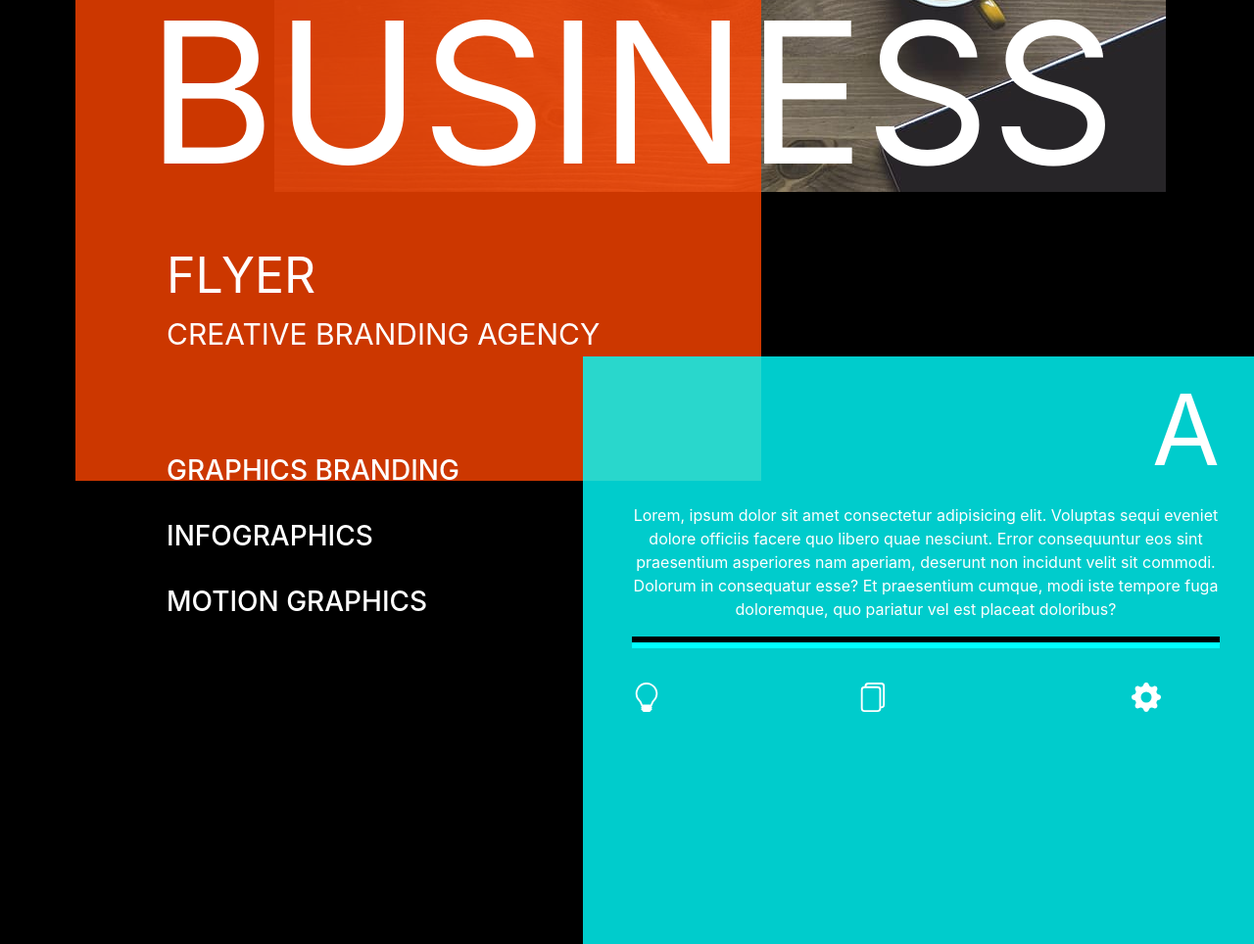
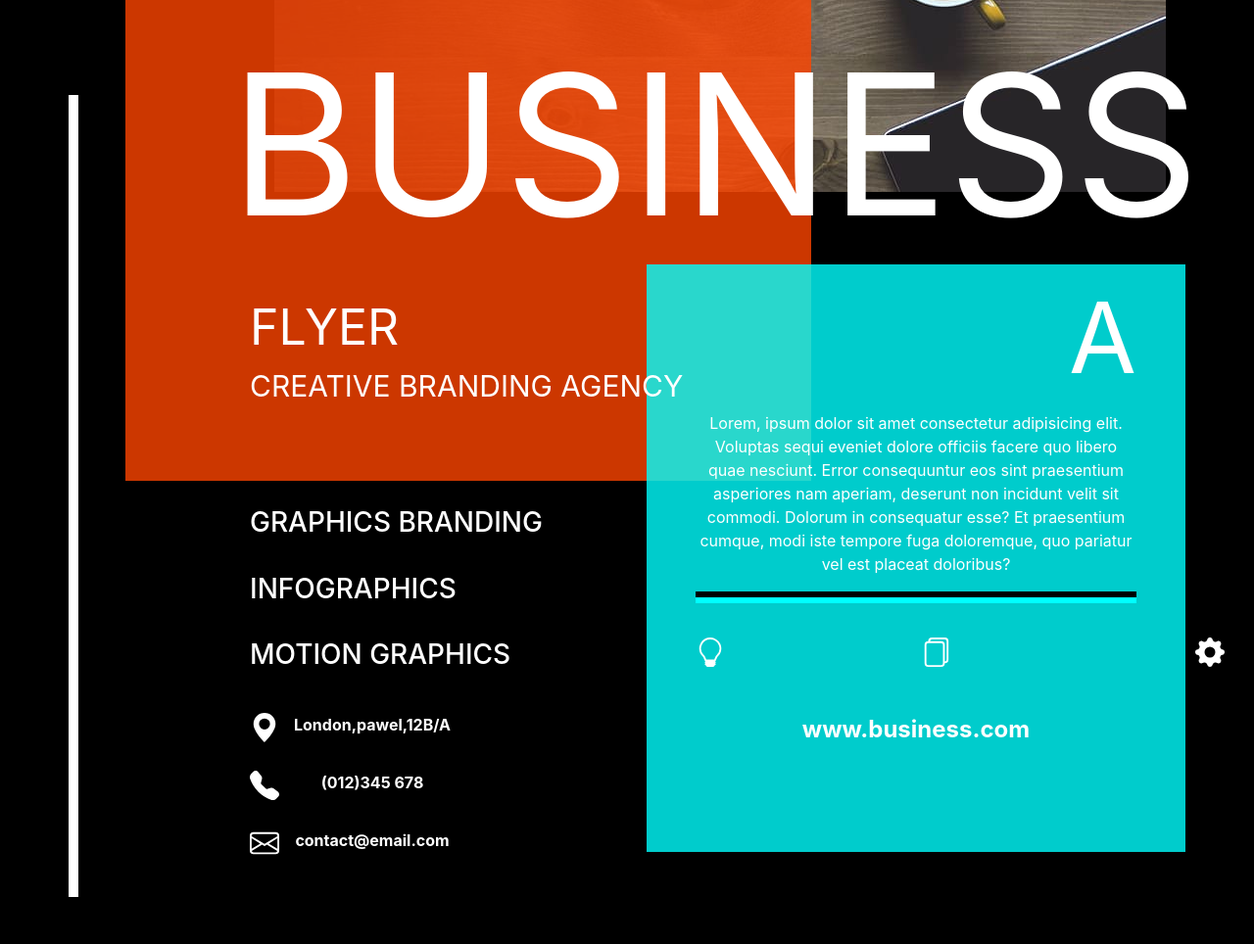
Before and after one commit to tisavirsodiya/layout5, a plain HTML site: page indx.html in a window 1280 px wide. Shown: the part 409-1373 px from the top of the page at 98% size. After the commit the page ends 1325 px from the top, so only its background shows below. Drawn offline with nearby package versions, Linux system fonts and the light colour scheme.

Commit message:
design done

```diff
--- a/css.css
+++ b/css.css
@@ -32,14 +32,14 @@ background-image: url('main_img.jpg');
  z-index:-3;
 }
 /* orange part */
-.orange
+.orange_part
 {
-    background-color: rgb(255, 69, 0,0.8);
-    left:12%;
-    position: absolute;
-    z-index: -2;
-    width:700px;
-    height:900px;
+    /* background-color: rgb(255, 69, 0,0.8); */
+    /* left:12%; */
+    /* position: absolute; */
+    /* z-index: -2; */
+    /* width:700px; */
+    /* height:900px; */
     padding-right:30px;
     padding-left:30px;
 }
@@ -47,6 +47,10 @@ background-image: url('main_img.jpg');
 {
     margin-top:35px;
     color:white;
+}
+.coded
+{
+    font-size:50px;
 }
 .logo
 {
@@ -96,15 +100,39 @@ background-image: url('main_img.jpg');
     padding-left:170px;
     margin-top:100px;
 }
+.location
+{
+  color:white;
+  left:10%;
+  text-align:center;
+  padding-left:50px;
+  margin-top:-30px;
+}
+.call
+{
+  color:white;
+  left:10%;
+  text-align:center;
+  padding-left:50px;
+  margin-top:-30px;
+ }
+.mail
+{
+  color:white;
+  left:10%;
+  text-align:center;
+  padding-left:50px;
+  margin-top:-30px;
+}
 /* cyan part */
-.cyan
+.cyan_part
 {
-    background-color:rgb(0, 255, 255,0.8);
-    right:0%;
-    position: absolute;
-    z-index: -1;
-    width:700px;
-    height:600px;
+    /* background-color:rgb(0, 255, 255,0.8); */
+    /* right:0%; */
+    /* position: absolute; */
+    /* z-index: -1; */
+    /* width:700px; */
+    /* height:500px; */
     padding-right:50px;
     padding-left:50px;
 
@@ -132,3 +160,40 @@ background-image: url('main_img.jpg');
 {
     display:flex;
 }
+.www
+{
+    color:white;
+    text-align:center;
+    padding-top:50px;
+}
+.border_left
+{
+    border-left: white 10px solid;
+    width:500px;
+    height:819px;
+    margin-top:-773px;
+    left:0%;
+}
+.orange
+{
+    background-color: rgb(255, 69, 0,0.8);
+    z-index: -2;
+    width:700px;
+    height:900px;
+    position:absolute;
+    left:10%;
+
+
+}
+.cyan_part
+{
+    background-color:rgb(0, 255, 255,0.8);
+    bottom:0%;
+    right:0%;
+    position: absolute;
+    z-index: -1;
+    width:550px;
+    height:600px;
+
+
+}
--- a/indx.html
+++ b/indx.html
@@ -13,7 +13,10 @@
 </head>
 
 <body style="background-color: black;">
+  <div class="orange"></div>
+  <div class="cyan"></div>
   <!-- image -->
+  <div class="container">
   <section>
     <div class="line_1"></div>
     <div class="line_2"></div>
@@ -22,9 +25,9 @@
   <!-- orange part -->
   <div class="row">
     <div class="col-lg-7">
-      <div class="orange">
+      <div class="orange_part">
         <div class="bi">
-          <h1>bi</h1><sub>coded</sub>
+          <p class="coded">bi<h2><sub>coded</sub></h2></p>
           <p>Lorem ipsum dolor sit amet consectetur adipisicing elit. Dolor, eveniet laudantium! Maiores tempora quam
             est
             dolorem recusandae eveniet vero voluptatibus nesciunt. Blanditiis debitis nam maiores, ipsam dolorem
@@ -41,7 +44,7 @@
     </div>
     <!-- trend -->
     <div class="col-lg-5">
-      <div class="trend"style="margin-top:50px; margin-right:200px;">TREND</div>
+      <div class="trend" style="margin-top:50px; margin-right:200px;">TREND</div>
 
     </div>
   </div>
@@ -56,12 +59,25 @@
   <!-- black part -->
   <div class="row">
     <div class="col-lg-6">
-     <div class="black"><h3>GRAPHICS BRANDING<br><br>INFOGRAPHICS<br><br>MOTION GRAPHICS </h3></div>
+      <div class="black">
+        <h3>GRAPHICS BRANDING<br><br>INFOGRAPHICS<br><br>MOTION GRAPHICS </h3>
       </div>
-
+      <div class="location_img" style="padding-left:170px;"><svg xmlns="http://www.w3.org/2000/svg" width="30" height="30" fill="currentColor"
+          class="bi bi-geo-alt-fill" viewBox="0 0 16 16">
+          <path d="M8 16s6-5.686 6-10A6 6 0 0 0 2 6c0 4.314 6 10 6 10zm0-7a3 3 0 1 1 0-6 3 3 0 0 1 0 6z" />
+        </svg></div> <div class="location"><b>London,pawel,12B/A</b></div>
+      <div class="call_img"  style="padding-left:170px;"><svg xmlns="http://www.w3.org/2000/svg" width="30" height="30" fill="currentColor" class="bi bi-telephone-fill" viewBox="0 0 16 16">
+        <path fill-rule="evenodd" d="M1.885.511a1.745 1.745 0 0 1 2.61.163L6.29 2.98c.329.423.445.974.315 1.494l-.547 2.19a.678.678 0 0 0 .178.643l2.457 2.457a.678.678 0 0 0 .644.178l2.189-.547a1.745 1.745 0 0 1 1.494.315l2.306 1.794c.829.645.905 1.87.163 2.611l-1.034 1.034c-.74.74-1.846 1.065-2.877.702a18.634 18.634 0 0 1-7.01-4.42 18.634 18.634 0 0 1-4.42-7.009c-.362-1.03-.037-2.137.703-2.877L1.885.511z"/>
+      </svg></div> <div class="call"> <b>(012)345 678</b></div>
+      <div class="mail_img"  style="padding-left:170px;"><svg xmlns="http://www.w3.org/2000/svg" width="30" height="30" fill="currentColor"
+          class="bi bi-envelope" viewBox="0 0 16 16">
+          <path
+            d="M0 4a2 2 0 0 1 2-2h12a2 2 0 0 1 2 2v8a2 2 0 0 1-2 2H2a2 2 0 0 1-2-2V4Zm2-1a1 1 0 0 0-1 1v.217l7 4.2 7-4.2V4a1 1 0 0 0-1-1H2Zm13 2.383-4.708 2.825L15 11.105V5.383Zm-.034 6.876-5.64-3.471L8 9.583l-1.326-.795-5.64 3.47A1 1 0 0 0 2 13h12a1 1 0 0 0 .966-.741ZM1 11.105l4.708-2.897L1 5.383v5.722Z" />
+        </svg></div>  <div class="mail"><b>contact@email.com</b></div>
+    </div>
     <!-- cyan part -->
     <div class="col-lg-6">
-      <div class="cyan">
+      <div class="cyan_part">
         <div class="a">A</div>
         <div class="peregraph">
           <p>Lorem, ipsum dolor sit amet consectetur adipisicing elit. Voluptas sequi eveniet dolore officiis facere quo
@@ -72,22 +88,28 @@
         <div class="hr"></div>
         <div class="hr_2"></div>
         <div class="image">
-          <div class="image_1" style="margin-right:200px;"><svg xmlns="http://www.w3.org/2000/svg" width="30" height="30" fill="currentColor" class="bi bi-lightbulb" viewBox="0 0 16 16">
-            <path d="M2 6a6 6 0 1 1 10.174 4.31c-.203.196-.359.4-.453.619l-.762 1.769A.5.5 0 0 1 10.5 13a.5.5 0 0 1 0 1 .5.5 0 0 1 0 1l-.224.447a1 1 0 0 1-.894.553H6.618a1 1 0 0 1-.894-.553L5.5 15a.5.5 0 0 1 0-1 .5.5 0 0 1 0-1 .5.5 0 0 1-.46-.302l-.761-1.77a1.964 1.964 0 0 0-.453-.618A5.984 5.984 0 0 1 2 6zm6-5a5 5 0 0 0-3.479 8.592c.263.254.514.564.676.941L5.83 12h4.342l.632-1.467c.162-.377.413-.687.676-.941A5 5 0 0 0 8 1z"/>
+          <div class="image_1" style="margin-right:200px;"><svg xmlns="http://www.w3.org/2000/svg" width="30"
+              height="30" fill="currentColor" class="bi bi-lightbulb" viewBox="0 0 16 16">
+              <path
+                d="M2 6a6 6 0 1 1 10.174 4.31c-.203.196-.359.4-.453.619l-.762 1.769A.5.5 0 0 1 10.5 13a.5.5 0 0 1 0 1 .5.5 0 0 1 0 1l-.224.447a1 1 0 0 1-.894.553H6.618a1 1 0 0 1-.894-.553L5.5 15a.5.5 0 0 1 0-1 .5.5 0 0 1 0-1 .5.5 0 0 1-.46-.302l-.761-1.77a1.964 1.964 0 0 0-.453-.618A5.984 5.984 0 0 1 2 6zm6-5a5 5 0 0 0-3.479 8.592c.263.254.514.564.676.941L5.83 12h4.342l.632-1.467c.162-.377.413-.687.676-.941A5 5 0 0 0 8 1z" />
             </svg></div>
-            <div class="image_2" style="margin-right:250px;"><svg xmlns="http://www.w3.org/2000/svg" width="30" height="30" fill="currentColor" class="bi bi-files" viewBox="0 0 16 16">
-              <path d="M13 0H6a2 2 0 0 0-2 2 2 2 0 0 0-2 2v10a2 2 0 0 0 2 2h7a2 2 0 0 0 2-2 2 2 0 0 0 2-2V2a2 2 0 0 0-2-2zm0 13V4a2 2 0 0 0-2-2H5a1 1 0 0 1 1-1h7a1 1 0 0 1 1 1v10a1 1 0 0 1-1 1zM3 4a1 1 0 0 1 1-1h7a1 1 0 0 1 1 1v10a1 1 0 0 1-1 1H4a1 1 0 0 1-1-1V4z"/>
+          <div class="image_2" style="margin-right:250px;"><svg xmlns="http://www.w3.org/2000/svg" width="30"
+              height="30" fill="currentColor" class="bi bi-files" viewBox="0 0 16 16">
+              <path
+                d="M13 0H6a2 2 0 0 0-2 2 2 2 0 0 0-2 2v10a2 2 0 0 0 2 2h7a2 2 0 0 0 2-2 2 2 0 0 0 2-2V2a2 2 0 0 0-2-2zm0 13V4a2 2 0 0 0-2-2H5a1 1 0 0 1 1-1h7a1 1 0 0 1 1 1v10a1 1 0 0 1-1 1zM3 4a1 1 0 0 1 1-1h7a1 1 0 0 1 1 1v10a1 1 0 0 1-1 1H4a1 1 0 0 1-1-1V4z" />
             </svg></div>
-              <div class="image_3" style="margin-right:350px;"><svg xmlns="http://www.w3.org/2000/svg" width="30" height="30" fill="currentColor" class="bi bi-gear-fill" viewBox="0 0 16 16">
-                <path d="M9.405 1.05c-.413-1.4-2.397-1.4-2.81 0l-.1.34a1.464 1.464 0 0 1-2.105.872l-.31-.17c-1.283-.698-2.686.705-1.987 1.987l.169.311c.446.82.023 1.841-.872 2.105l-.34.1c-1.4.413-1.4 2.397 0 2.81l.34.1a1.464 1.464 0 0 1 .872 2.105l-.17.31c-.698 1.283.705 2.686 1.987 1.987l.311-.169a1.464 1.464 0 0 1 2.105.872l.1.34c.413 1.4 2.397 1.4 2.81 0l.1-.34a1.464 1.464 0 0 1 2.105-.872l.31.17c1.283.698 2.686-.705 1.987-1.987l-.169-.311a1.464 1.464 0 0 1 .872-2.105l.34-.1c1.4-.413 1.4-2.397 0-2.81l-.34-.1a1.464 1.464 0 0 1-.872-2.105l.17-.31c.698-1.283-.705-2.686-1.987-1.987l-.311.169a1.464 1.464 0 0 1-2.105-.872l-.1-.34zM8 10.93a2.929 2.929 0 1 1 0-5.86 2.929 2.929 0 0 1 0 5.858z"/>
+          <div class="image_3" style="margin-right:350px;"><svg xmlns="http://www.w3.org/2000/svg" width="30"
+              height="30" fill="currentColor" class="bi bi-gear-fill" viewBox="0 0 16 16">
+              <path
+                d="M9.405 1.05c-.413-1.4-2.397-1.4-2.81 0l-.1.34a1.464 1.464 0 0 1-2.105.872l-.31-.17c-1.283-.698-2.686.705-1.987 1.987l.169.311c.446.82.023 1.841-.872 2.105l-.34.1c-1.4.413-1.4 2.397 0 2.81l.34.1a1.464 1.464 0 0 1 .872 2.105l-.17.31c-.698 1.283.705 2.686 1.987 1.987l.311-.169a1.464 1.464 0 0 1 2.105.872l.1.34c.413 1.4 2.397 1.4 2.81 0l.1-.34a1.464 1.464 0 0 1 2.105-.872l.31.17c1.283.698 2.686-.705 1.987-1.987l-.169-.311a1.464 1.464 0 0 1 .872-2.105l.34-.1c1.4-.413 1.4-2.397 0-2.81l-.34-.1a1.464 1.464 0 0 1-.872-2.105l.17-.31c.698-1.283-.705-2.686-1.987-1.987l-.311.169a1.464 1.464 0 0 1-2.105-.872l-.1-.34zM8 10.93a2.929 2.929 0 1 1 0-5.86 2.929 2.929 0 0 1 0 5.858z" />
             </svg></div>
-
+          </div>
+        <div class="www"><h4><b>www.business.com<b></h4></div>
       </div>
     </div>
+   <div class="border_left"></div>
   </div>
-
 </div>
-
   <!-- Optional JavaScript -->
   <!-- jQuery first, then Popper.js, then Bootstrap JS -->
   <script src="https://code.jquery.com/jquery-3.3.1.slim.min.js"
```
Lines whose indentation alone changed are shown as unchanged.
